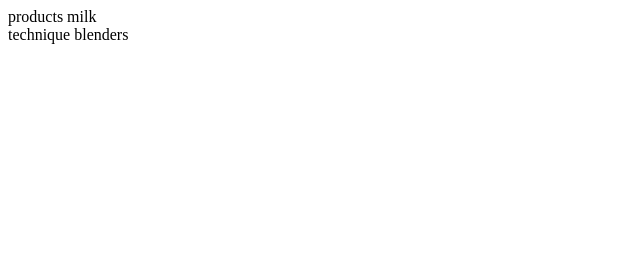
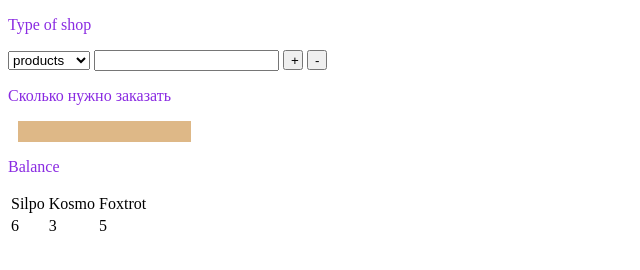
Before and after one commit to IrynaVynnychenko/outlet, a plain HTML site: page index.html in a window 1280 px wide. Shown: the whole page, without its empty margins (0-640 px from the left). Drawn offline with Linux system fonts and the light colour scheme.

Commit message:
push homework

```diff
--- a/index.html
+++ b/index.html
@@ -6,11 +6,47 @@
     <meta name="viewport" content="width=device-width, initial-scale=1.0">
     <meta http-equiv="X-UA-Compatible" content="ie=edge">
     <title>Document</title>
+    <style>
+        p {
+            color: blueviolet;
+        }
+
+        .order {
+            background-color: burlywood;
+            height: 21px;
+            width: 173px;
+            margin: 10px;
+        }
+
+        button {
+            width: 20px;
+            height: 20px;
+        }
+    </style>
 </head>
 
 <body>
-    <div class="first"></div>
-    <div class="second"></div>
+    <p>Type of shop</p>
+    <select>
+    </select>
+    <input value="" type="number">
+    <button class="plus">+</button>
+    <button class="minus">-</button>
+    <p>Сколько нужно заказать</p>
+    <div class="order"></div>
+    <p>Balance</p>
+    <table>
+        <thead>
+            <tr>
+
+            </tr>
+        </thead>
+        <tbody>
+            <tr>
+            </tr>
+        </tbody>
+
+    </table>
     <script src="main.js"></script>
 </body>
 
--- a/main.js
+++ b/main.js
@@ -1,52 +1,81 @@
 document.addEventListener("DOMContentLoaded", () => {
-    function Shop(category, goods, amount) {
-        this.department = 6;
-        this.owners = 2;
-        this.basket = 1;
+    function Shop(shops, category, amount) {
         this.category = category;
-        this.goods = goods;
-        this.specialize = function() {
-            return this.category + ' ' + this.goods
-        };
+        this.amount = amount;
+        this.shops = shops;
 
-        let _amount = [amount];
-        this.getAmount = function() {
-            console.log(_amount);
-        };
-        this.setAmount = function(a) {
-            _amount.push(a);
+        let sum = document.querySelector('input');
+        let order = document.querySelector('.order');
+        let buttonPlus = document.querySelector('.plus');
+        let buttonMinus = document.querySelector('.minus');
+        let dropdown = document.querySelector('select');
+        let ourShops = document.querySelector('thead tr');
+        let left = document.querySelector('tbody tr');
+        let self = this;
+
+        for (let i = 0; i < shops.length; i++) {
+            let a = document.createElement('td');
+            a.innerHTML = shops[i];
+            ourShops.appendChild(a);
         }
 
-        const self = this;
+        for (let i = 0; i < shops.length; i++) {
+            let b = document.createElement('td');
+            b.innerHTML = amount[i];
+            left.appendChild(b);
+        }
 
-        this.obj = {
-            a: 7,
-            b: function() {
-                console.log(self.goods);
+        for (let i = 0; i < shops.length; i++) {
+            let c = document.createElement('option');
+            c.innerHTML = category[i];
+            dropdown.appendChild(c);
+        }
+
+        buttonPlus.addEventListener('click', function() {
+            let shopBalance = document.querySelectorAll('tbody td')
+            for (let i = 0; i < category.length; i++) {
+                if (dropdown.value === category[i]) {
+                    amount[i] = +sum.value + +amount[i];
+                    if (amount[i] < 10) {
+                        alert('Срочно заказывать товар');
+                        order.innerHTML = 10 - +amount[i];
+                        shopBalance[i].innerHTML = +shopBalance[i].innerHTML + +sum.value;
+                    } else if (amount[i] >= 10) {
+                        order.innerHTML = '';
+                        alert('Не торопись заказывать товар');
+                        shopBalance[i].innerHTML = +shopBalance[i].innerHTML + +sum.value;
+                    }
+
+
+                }
             }
-        }
+
+        });
+
+        buttonMinus.addEventListener('click', function() {
+            let shopBalance = document.querySelectorAll('tbody td')
+            for (let i = 0; i < category.length; i++) {
+                if (dropdown.value === category[i]) {
+                    amount[i] = +amount[i] - +sum.value;
+                    if (amount[i] < 10) {
+                        alert('Срочно заказывать товар');
+                        order.innerHTML = 10 - +amount[i];
+                        shopBalance[i].innerHTML = +shopBalance[i].innerHTML - +sum.value;
+                    } else if (amount[i] >= 10) {
+                        order.innerHTML = '';
+                        alert('Не торопись заказывать товар');
+                        shopBalance[i].innerHTML = +shopBalance[i].innerHTML - +sum.value;
+                    }
+                }
+            }
+
+        });
     }
-    let paragraph1 = document.querySelector('.first');
-    let silpo = new Shop('products', 'milk', 10); // создаем новый экземпляр конструктора person, можем со скобочками, можем без ()
+    let silpo = new Shop(['Silpo', 'Kosmo', 'Foxtrot'], ['products', 'chemical', 'technikals'], [6, 3, 5]); // создаем новый экземпляр конструктора person, можем со скобочками, можем без ()
     console.log(silpo);
-    let chuckcha = silpo.specialize();
-    console.log(chuckcha);
-    silpo.obj.b();
-    silpo.setAmount(5);
-    silpo.getAmount();
-
-    paragraph1.innerHTML = silpo.specialize();
-
-    let paragraph = document.querySelector('.second');
-    let foxtrot = new Shop('technique', 'blenders', 5);
-    console.log(foxtrot);
-
-    paragraph.innerHTML = foxtrot.specialize();
-
-    foxtrot.obj.b();
-    foxtrot.setAmount(15);
-    foxtrot.getAmount();
 });
 
 // гетеры - читают
 // сетеры - меняют
+
+//e.preventDefault(); - пишем в форме, что бы небыло перезагрузки страницы при заполнении формы
```
